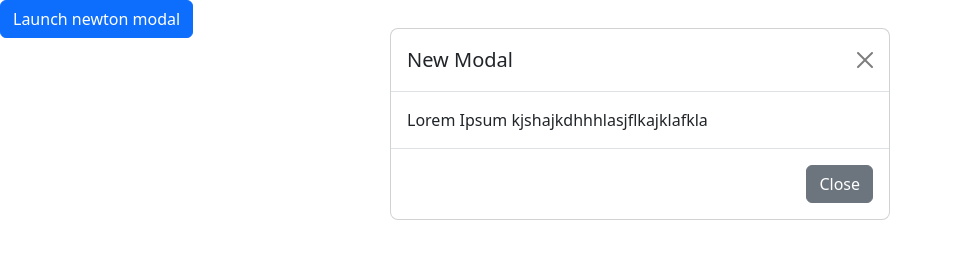
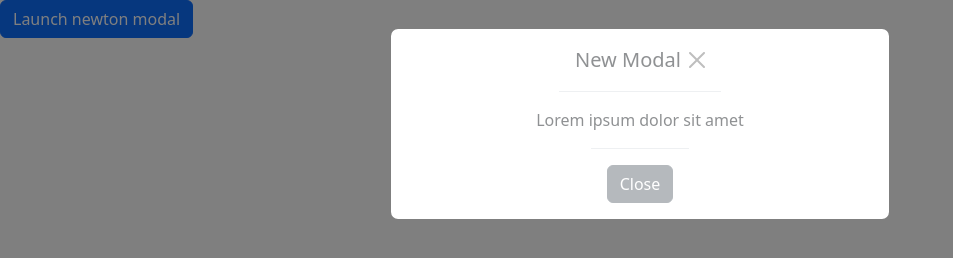
Before and after one commit to acciojob/bootstrap-modals-pathania0001, a website: page main.html in a window 1280 px wide. Both pictures are taken after a click on the button "Launch newton modal". Shown: the whole page, without its empty margins (0-953 px from the left). Drawn offline with nearby package versions, Linux system fonts and the light colour scheme.

Commit message:
created a submission

```diff
--- a/main.html
+++ b/main.html
@@ -7,20 +7,20 @@
 	<link href="https://cdn.jsdelivr.net/npm/bootstrap@5.3.7/dist/css/bootstrap.min.css" rel="stylesheet">
 </head>
 
-<body>
+<body >
 	<!-- the entire body must be written by student -->
-    <button type="button"  id="open-modal" class="btn btn-primary">
+    <button type="button"  id="open-modal" class="btn btn-primary" data-bs-toggle="modal">
   Launch newton modal
 </button>
-  <div class="modal fade" id="newton-modal" tabindex="-1" aria-labelledby="exampleModalLabel" aria-hidden="true">
-  <div class="modal-dialog">
-    <div class="modal-content">
+  <div class="modal fade modal-backdrop" id="newton-modal"  tabindex="-1" aria-labelledby="exampleModalLabel" aria-hidden="true">
+  <div class="modal-dialog ">
+    <div class="modal-content modal-dialog-centered">
       <div class="modal-header">
         <h1 class="modal-title fs-5">New Modal</h1>
         <button type="button" class="btn-close cross" data-bs-dismiss="modal" aria-label="Close"></button>
       </div>
       <div class="modal-body">
-        Lorem Ipsum kjshajkdhhhlasjflkajklafkla
+        Lorem ipsum dolor sit amet
       </div>
       <div class="modal-footer">
         <button type="button" class="btn btn-secondary cross" data-bs-dismiss="modal">Close</button>
--- a/script.js
+++ b/script.js
@@ -14,6 +14,7 @@ function openModal() {
 
 function closeModal() {
   modal.classList.remove("show");
+//modal.classList.add("modal-backdrop");
   modal.style.display = "none";
   modal.setAttribute("aria-hidden", "true");
   modal.removeAttribute("aria-modal");
```
